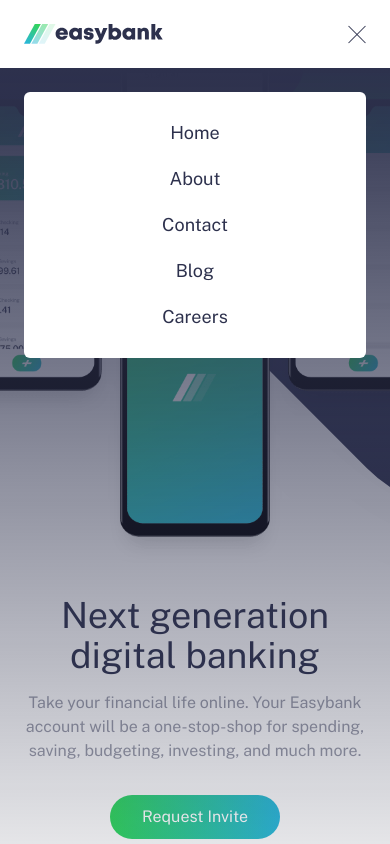
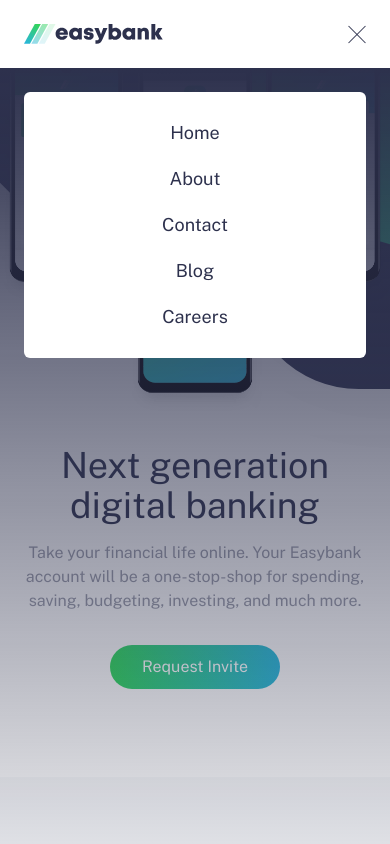
Before and after one commit to lucasweidas/easybank-landing-page, a Next.js app: page / in a window 390 px wide. Both pictures are taken after a click on the button "Guide". Shown: the top 844 px of the page. Built offline with nearby package versions, Linux system fonts and the light colour scheme.

Commit message:
refactor some styles

```diff
--- a/components/header.tsx
+++ b/components/header.tsx
@@ -3,7 +3,7 @@ import Link from 'next/link';
 import { MouseEvent, useState } from 'react';
 import { AnimatePresence, Variants, motion } from 'framer-motion';
 import { useDevice } from './device';
-import { GuideProps, MobileGuideWrapperProps } from '@/interfaces';
+import { MobileGuideWrapperProps } from '@/interfaces';
 
 const OVERLAY_VARIANTS: Variants = {
   initial: {
@@ -87,7 +87,7 @@ export default function Header() {
           <AnimatePresence initial={false}>
             {isOpen && (
               <MobileGuideWrapper onToggle={toggleGuide}>
-                <Guide />
+                <Guide className="flex-col text-lg" />
               </MobileGuideWrapper>
             )}
           </AnimatePresence>
@@ -114,7 +114,7 @@ function MobileGuideWrapper({ children, onToggle }: MobileGuideWrapperProps) {
   return (
     <motion.div
       id="header-guide"
-      className="group max-lg:absolute max-lg:left-0 max-lg:top-full max-lg:min-h-[calc(100vh-100%)] max-lg:w-full max-lg:bg-gradient-to-b max-lg:from-blue-900 max-lg:to-blue-900/10 max-lg:p-6"
+      className="absolute left-0 top-full min-h-[calc(100vh-100%)] w-full bg-gradient-to-b from-blue-900 to-blue-900/10 p-6"
       onClick={handleOverlayClick}
       variants={OVERLAY_VARIANTS}
       initial="initial"
@@ -122,6 +122,7 @@ function MobileGuideWrapper({ children, onToggle }: MobileGuideWrapperProps) {
       exit="exit"
     >
       <motion.div
+        className="rounded-md bg-white p-8"
         variants={WRAPPER_VARIANTS}
         initial="initial"
         animate="visible"
@@ -133,14 +134,12 @@ function MobileGuideWrapper({ children, onToggle }: MobileGuideWrapperProps) {
   );
 }
 
-function Guide({ className }: GuideProps) {
+function Guide({ className }: { className?: string }) {
   return (
-    <ul
-      className={`flex items-center gap-7 max-lg:flex-col max-lg:rounded-md max-lg:bg-white max-lg:p-8 max-lg:text-lg ${className}`}
-    >
+    <ul className={`flex items-center gap-7 ${className}`}>
       <li className="leading-none">
         <Link
-          href="#"
+          href="/"
           className="inline-flex text-blue-900 transition-colors hover:text-gray-400 focus-visible:text-gray-400 lg:relative lg:h-full lg:items-center lg:py-8 lg:text-gray-400 lg:after:absolute lg:after:bottom-0 lg:after:left-0 lg:after:h-1 lg:after:w-full lg:after:origin-left lg:after:scale-x-0 lg:after:bg-gradient-to-r lg:after:from-lime-450 lg:after:to-cyan-450 lg:after:transition-transform lg:hover:text-blue-900 lg:hover:after:scale-x-100 lg:focus-visible:text-blue-900"
         >
           Home
--- a/components/main.tsx
+++ b/components/main.tsx
@@ -3,7 +3,7 @@ import Link from 'next/link';
 
 export default function Main() {
   return (
-    <main className="lg:overflow-hidden">
+    <main className="overflow-hidden">
       <section className="mx-auto flex flex-col-reverse lg:relative lg:w-min-lg lg:flex-row lg:items-center lg:justify-start lg:gap-12">
         <div className="relative -top-6 max-w-xl px-4 pb-12 text-center max-lg:mx-auto xs:-top-8 xs:px-6 xs:pb-14 md:top-0 md:mt-8 md:pb-20 lg:w-[28rem] lg:px-0 lg:pb-42 lg:pt-64 lg:text-start">
           <h1 className="mb-4 text-3xl text-blue-900 xs:text-4xl md:mb-6 md:text-5xl md:leading-tight">
@@ -21,14 +21,14 @@ export default function Main() {
             Request Invite
           </Link>
         </div>
-        <div className="isolate flex justify-center overflow-hidden bg-intro-mobile bg-cover bg-left-bottom bg-no-repeat md:bg-intro-desktop md:bg-contain md:bg-center lg:absolute lg:-right-72 lg:-top-10 lg:overflow-visible lg:bg-none lg:after:absolute lg:after:-left-36 lg:after:bottom-14 lg:after:-z-10 lg:after:content-intro-desktop xl:after:-left-48">
+        <div className="flex justify-center bg-intro-mobile bg-cover bg-left-bottom bg-no-repeat md:bg-intro-desktop md:bg-contain md:bg-center lg:absolute lg:-right-72 lg:-top-10 lg:isolate lg:bg-none lg:after:absolute lg:after:-left-36 lg:after:bottom-14 lg:after:-z-10 lg:after:content-intro-desktop xl:after:-left-48">
           <Image
             src="/images/image-mockups.png"
             alt="easybank mobile app mockups"
             width={767}
             height={939}
             priority
-            className="relative -top-14 max-w-lg xs:-top-16 md:top-0 lg:max-w-none"
+            className="relative -top-14 min-w-[22rem] max-w-lg xs:-top-16 md:top-0 lg:max-w-none"
           />
         </div>
       </section>
--- a/interfaces/index.ts
+++ b/interfaces/index.ts
@@ -6,7 +6,3 @@ export interface MobileGuideWrapperProps {
   children: ReactNode;
   onToggle: () => void;
 }
-
-export interface GuideProps {
-  className?: string;
-}
```
